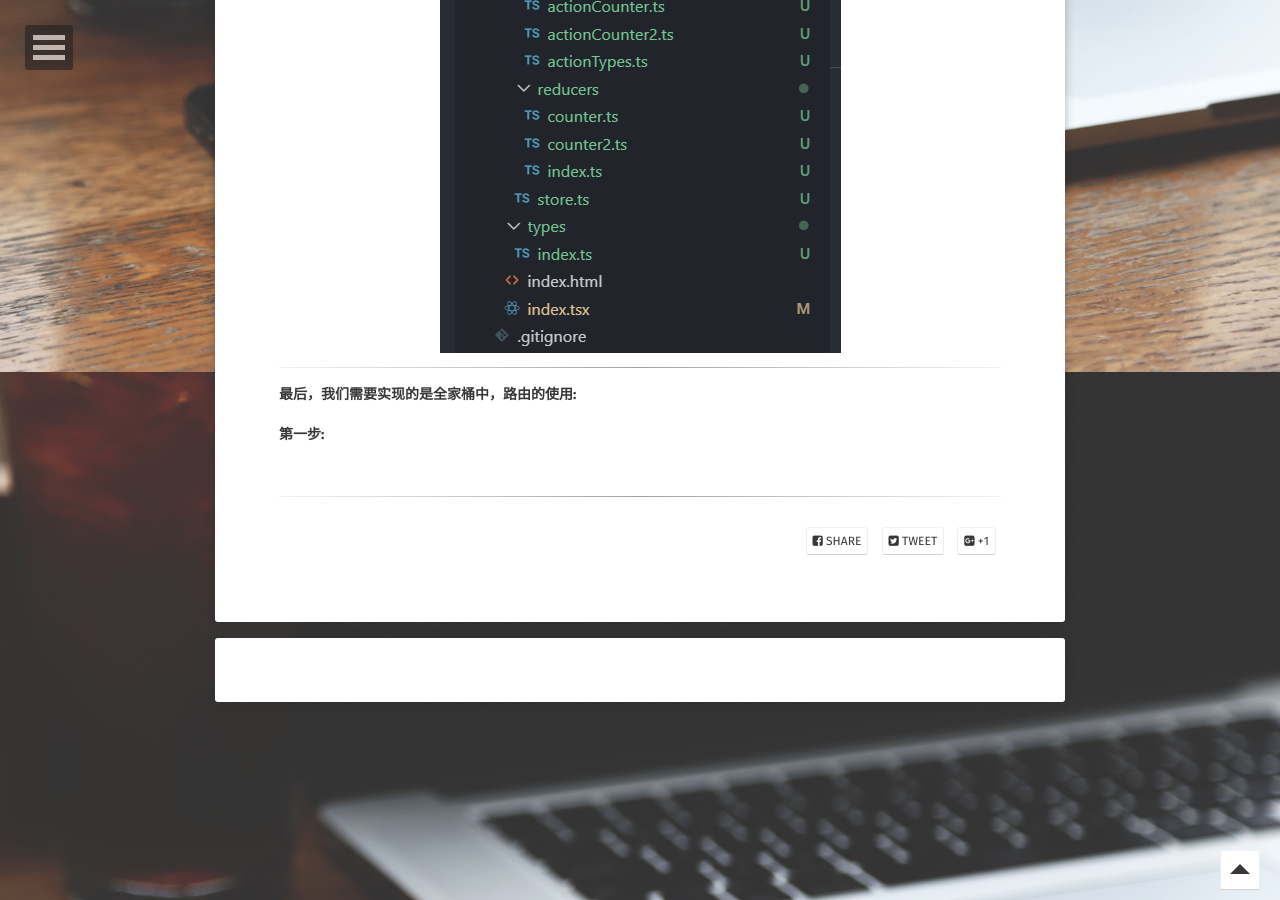
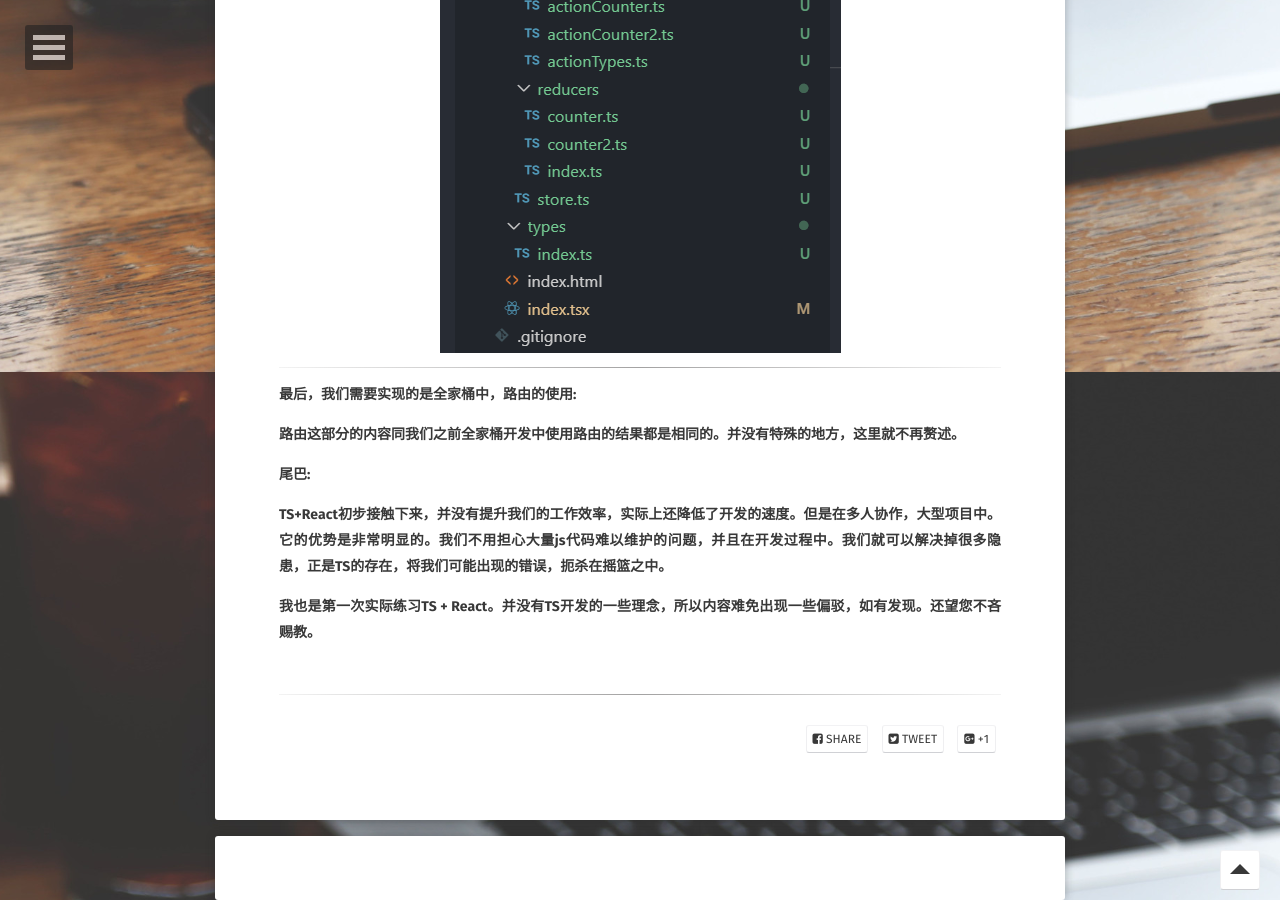
Before and after one commit to thomas-void0/lmxyjy.github.io, a Jekyll site: the page built from _posts/2019-12-11-react全家桶与ts的结合.md, in a window 1280 px wide and 900 px high, scrolled down 16728 px. Built offline with Jekyll 4.4.1, drawn with Linux system fonts in a browser that asks for light colours; some web fonts are replaced; comment, search, counter and statistics services are not loaded.

Commit message:
ts + react

```diff
--- a/_posts/2019-12-11-react全家桶与ts的结合.md
+++ b/_posts/2019-12-11-react全家桶与ts的结合.md
@@ -634,4 +634,10 @@ export default connect(
 
 **最后，我们需要实现的是全家桶中，路由的使用:**
 
-**第一步:**
+**路由这部分的内容同我们之前全家桶开发中使用路由的结果都是相同的。并没有特殊的地方，这里就不再赘述。**
+
+**尾巴:**
+
+**TS+React初步接触下来，并没有提升我们的工作效率，实际上还降低了开发的速度。但是在多人协作，大型项目中。它的优势是非常明显的。我们不用担心大量js代码难以维护的问题，并且在开发过程中。我们就可以解决掉很多隐患，正是TS的存在，将我们可能出现的错误，扼杀在摇篮之中。**
+
+**我也是第一次实际练习TS + React。并没有TS开发的一些理念，所以内容难免出现一些偏驳，如有发现。还望您不吝赐教。**
```
